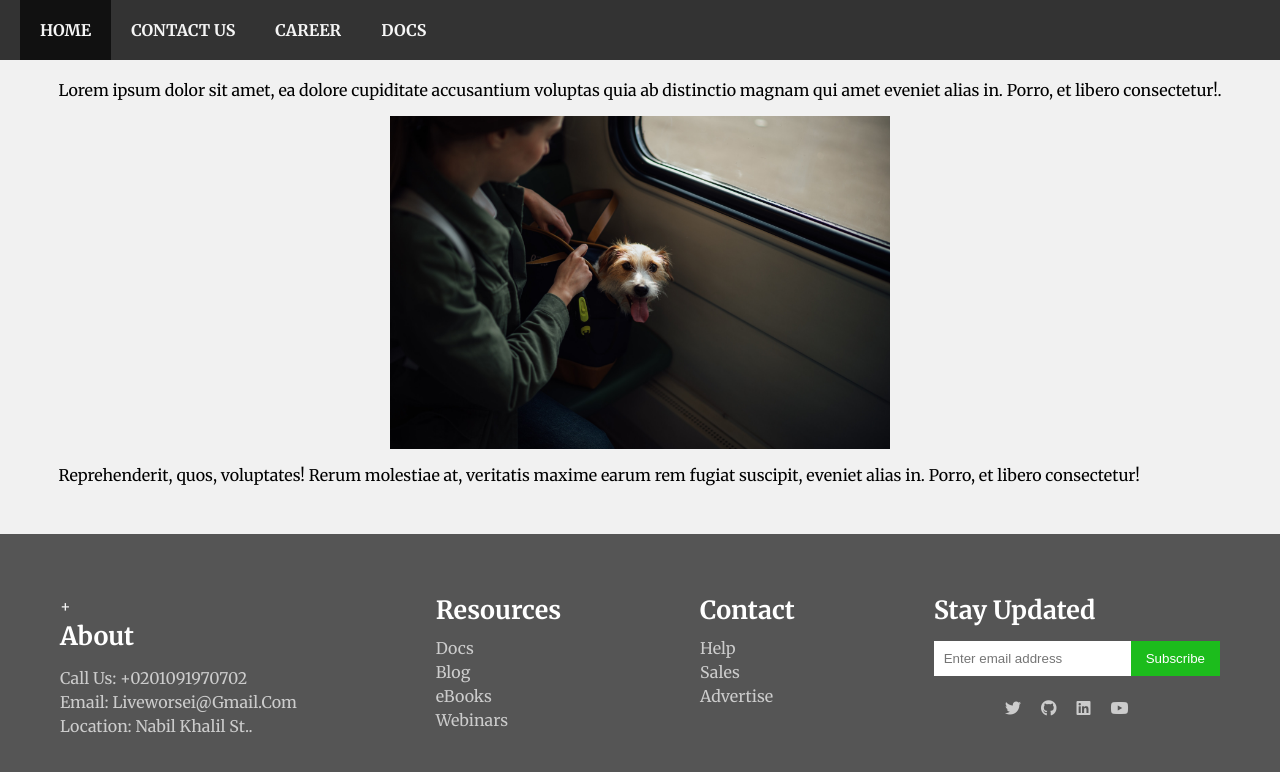
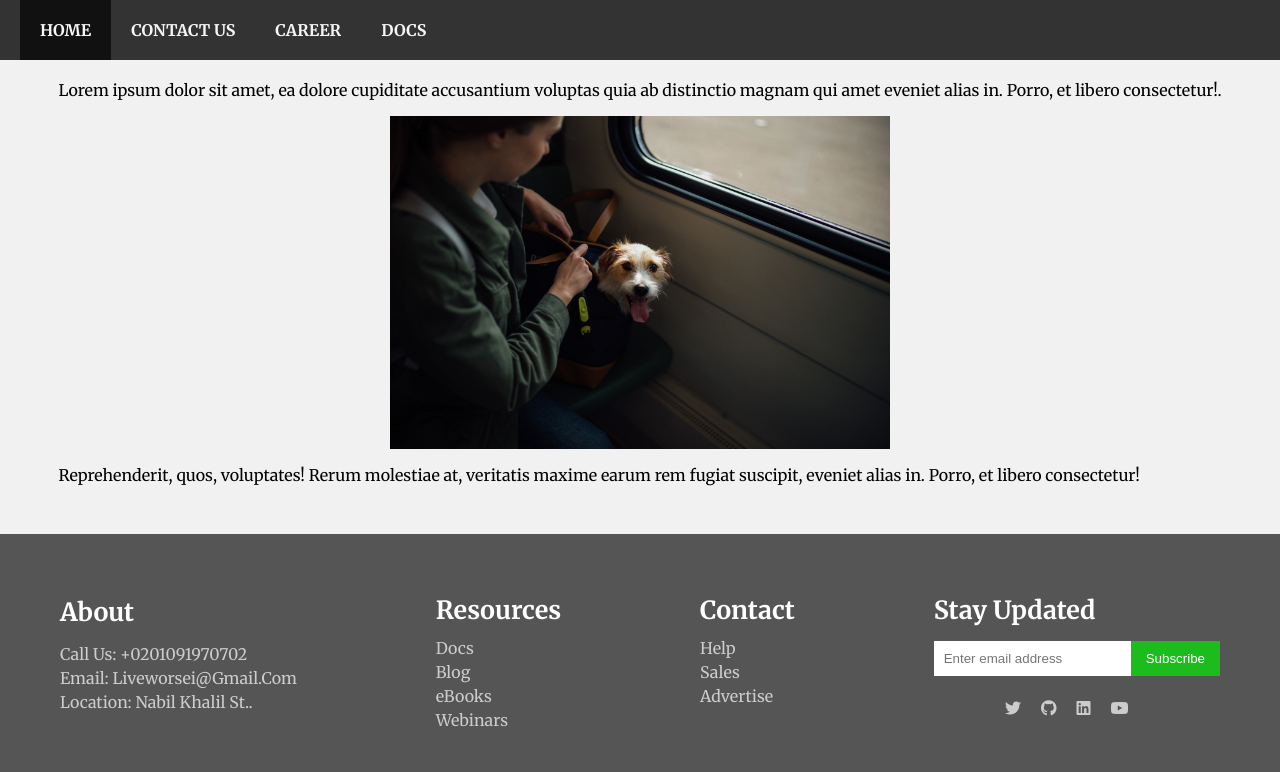
Before and after one commit to amr-coding/FooterPractice, a plain HTML site: page index.html in a window 1280 px wide. Drawn offline with Linux system fonts and the light colour scheme.

Commit message:
Update index.html

```diff
--- a/index.html
+++ b/index.html
@@ -21,7 +21,7 @@
         <p>Reprehenderit, quos, voluptates! Rerum molestiae at, veritatis maxime earum  rem fugiat suscipit, eveniet alias in. Porro, et libero consectetur!</p>
     </div>
     <footer class="foot">
-        <ul class="foot-1">+
+        <ul class="foot-1">
             <h2 class="section-title">About</h2>
             <li><a href="">Call us: +0201091970702</a></li>
             <li><a href="">Email: liveworsei@gmail.com</a></li>
```
